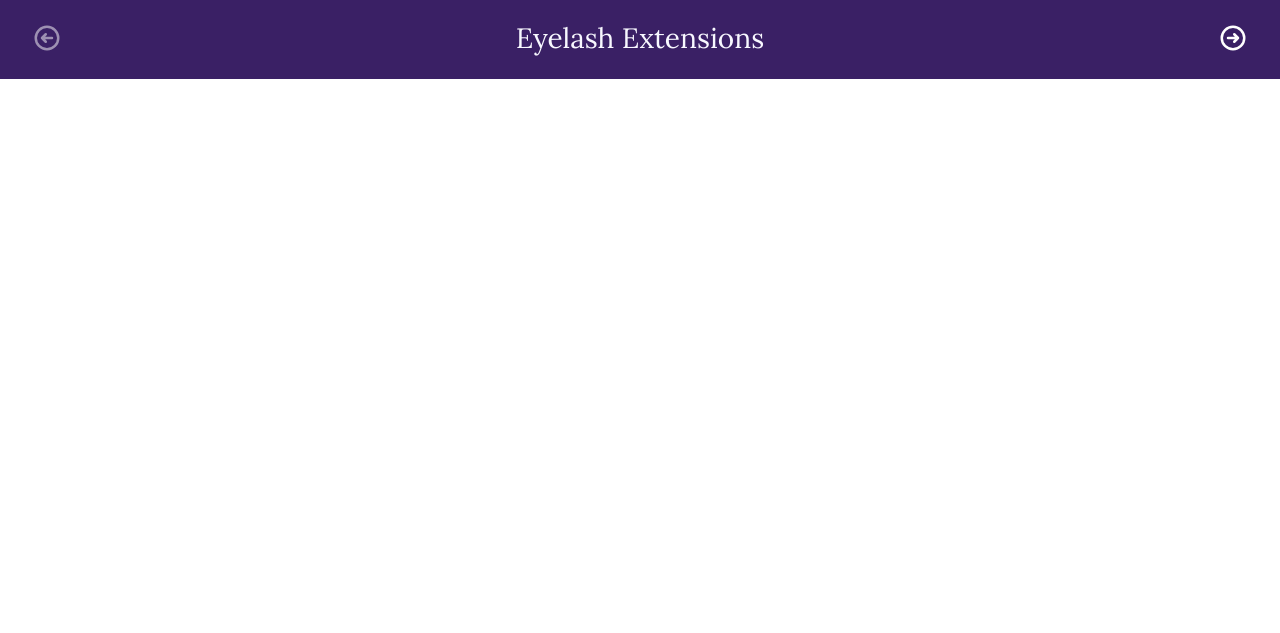
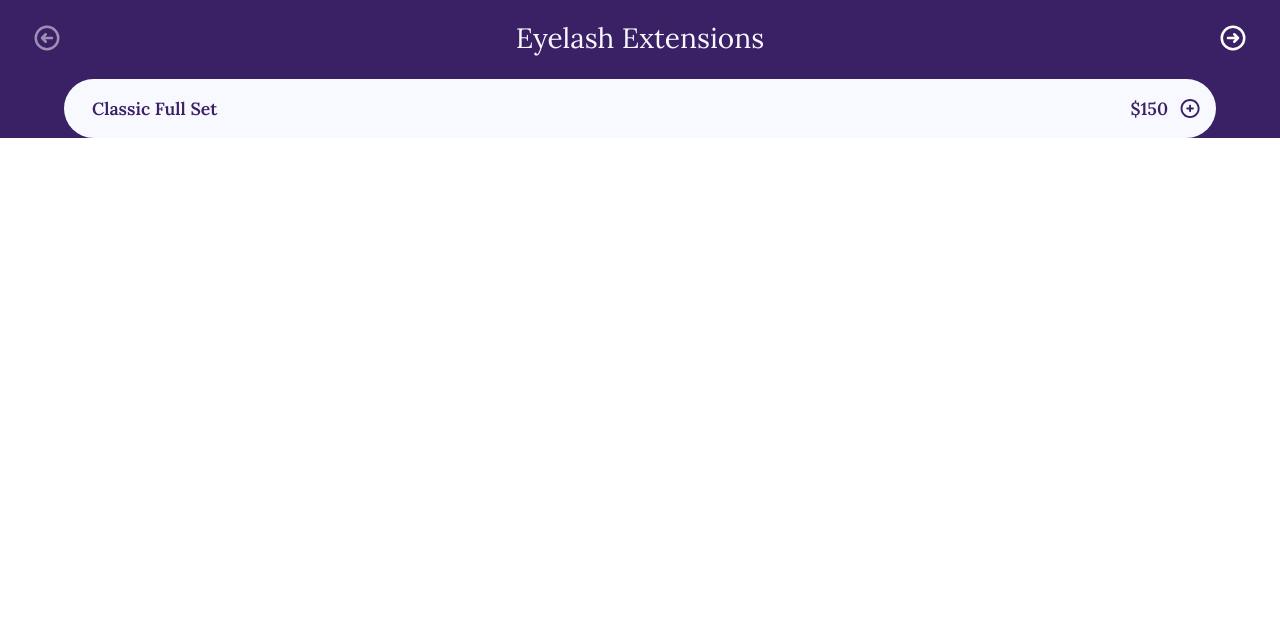
Before and after one commit to Africk-Hunter/luna-lash-beauty-site, a Gatsby site: page /services in a window 1280 px wide. Shown: the part 167-800 px from the top of the page. Built offline with nearby package versions, Linux system fonts and the light colour scheme; Gatsby itself is replaced by a stand-in of ours.

Commit message:
Service Page Progress
- Began implementation of service info elements

```diff
--- a/src/components/ServicePage.tsx
+++ b/src/components/ServicePage.tsx
@@ -1,5 +1,6 @@
 import React, { useEffect, useState } from "react";
 import CircleArrow from '../images/circle-arrow.svg';
+import PlusButton from '../images/plusButton.svg';
 
 const ServicePage: React.FC = () => {
     return (
@@ -12,10 +13,51 @@ const ServicePage: React.FC = () => {
     );
 };
 
+interface ServicesContainerProps {
+
+}
+
 const ServicesContainer: React.FC = () => {
+
+    const services = [
+
+        {
+            title: "Classic Full Set",
+            price: 150,
+            subServices: [
+                {
+                    title: "3 week fill",
+                    price: 90,
+                },
+                {
+                    title: "2 week fill",
+                    price: 75,
+                },
+                {
+                    title: "1 week fill",
+                    price: 45,
+                },
+
+            ]
+        }
+    ]
+
+    const servicesList = services.map((service) =>
+        <div className="serviceItem">
+            <div className="serviceInfo">
+                <div className="serviceTitularInfo">
+                    <p className="serviceItemInfo title">{service.title}</p>
+                    <p className="serviceItemInfo titl">${service.price}</p>
+                </div>
+            </div>
+            <button className="serviceToggle"><img src={PlusButton} alt="Expand" /></button>
+        </div>
+
+    );
+
     return (
         <section className="servicesContainer">
-
+            {servicesList}
         </section>
     );
 };
--- a/src/styles/Services.scss
+++ b/src/styles/Services.scss
@@ -1,6 +1,9 @@
 @use './variables' as *;
 
 .services{
+    display: flex;
+    flex-direction: column;
+
     background: $mainColor;
 }
 
@@ -32,3 +35,38 @@
     font-family: 'Lora', serif;
     font-weight: 400;
 }
+
+.serviceItem{
+    display: flex;
+    justify-content: space-between;
+    align-items: center;
+    background: $whiteColor;
+    padding: 0   1rem;
+    border-radius: 50px;
+    margin: 0 4rem;
+}
+
+.serviceInfo{
+    display: flex;
+    flex-direction: column;
+    width: 100%;
+    font-size: clamp(.5rem, 1.1rem, 1.5rem);
+    font-family: 'Lora', serif;
+    font-weight: 600;
+}
+
+.serviceTitularInfo{
+    display: flex;
+    justify-content: space-between;
+    padding: 0 .75rem;
+    color: $mainColor;
+}
+
+.serviceItemInfo{
+}
+
+.serviceToggle{
+    all: unset;
+    display: flex;
+    align-items: center;
+}
```
Also changed, not shown: src/images/minusButton.svg (added), src/images/plusButton.svg (added).
